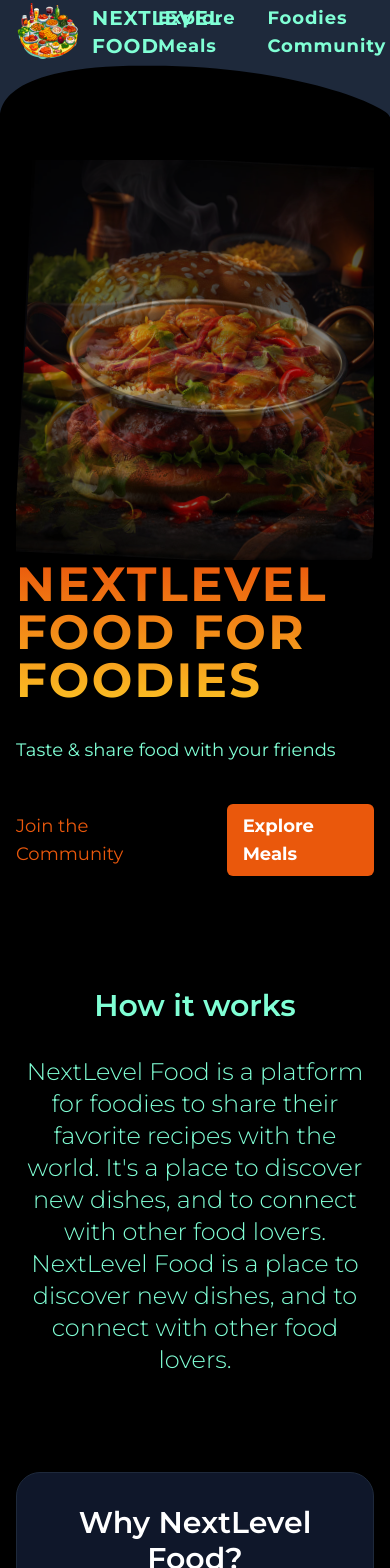
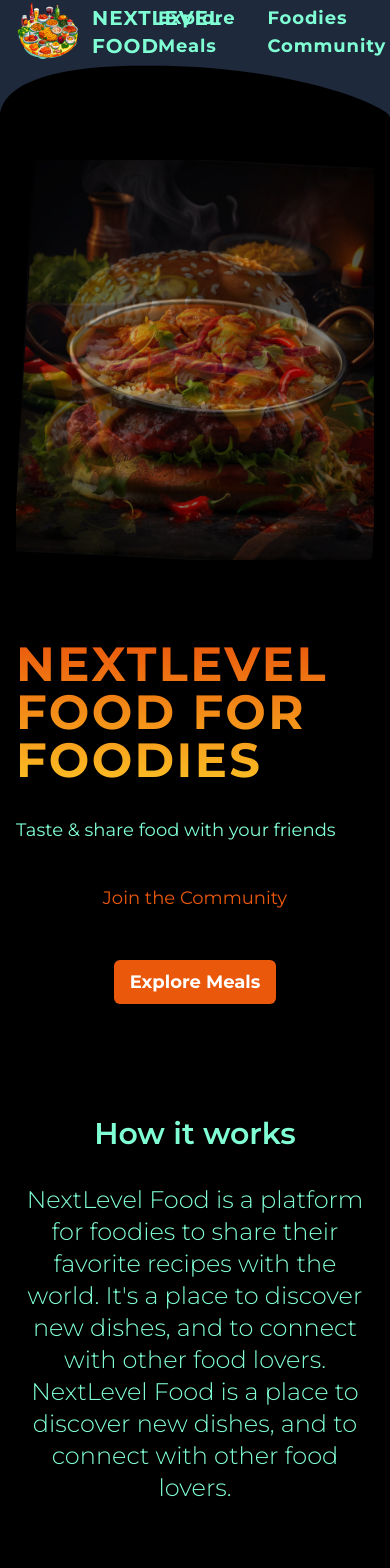
Before and after one commit to wjaqbo/share-menu, a Next.js app: page / in a window 390 px wide. Shown: the top 1568 px of the page. Built offline with nearby package versions, Linux system fonts and the light colour scheme.

Commit message:
Responsive pages

```diff
--- a/src/app/community/page.tsx
+++ b/src/app/community/page.tsx
@@ -26,7 +26,7 @@ export default function CommunityPage() {
       <section className="my-40">
         <h2 className="text-center text-3xl font-bold">Community Perks</h2>
 
-        <ul className="flex gap-12 text-center text-lg font-light">
+        <ul className="gap-12 text-center text-lg font-light md:flex">
           <li>
             <Image
               src={mealIcon}
--- a/src/app/meals/[slug]/page.tsx
+++ b/src/app/meals/[slug]/page.tsx
@@ -37,7 +37,7 @@ export default async function MealDetailsPage({
   return (
     <>
       <header className="mx-auto my-20 gap-12 md:flex">
-        <div className="relative h-[20rem] w-[30rem]">
+        <div className="relative h-[20rem] md:w-[30rem]">
           <Image
             className="animate-slideRight object-cover"
             fill
@@ -45,7 +45,7 @@ export default async function MealDetailsPage({
             alt={title}
           />
         </div>
-        <div className="flex animate-slideLeft flex-col">
+        <div className="mt-20 flex animate-slideLeft flex-col">
           <h1 className="text-5xl font-bold">{title}</h1>
           <p className="mt-5 italic">
             by <a href={`mailto:${creator_email}`}>{creator}</a>
--- a/src/app/meals/share/page.tsx
+++ b/src/app/meals/share/page.tsx
@@ -28,7 +28,7 @@ export default function ShareMealPage() {
       </header>
       <section className="my-8 text-lg">
         <form action={formAction} className="flex max-w-[40rem] flex-col gap-8">
-          <div className="flex gap-4">
+          <div className="gap-4 md:flex">
             <p className="flex w-full flex-col gap-2">
               <label htmlFor="name">Name</label>
               <input
--- a/src/app/page.tsx
+++ b/src/app/page.tsx
@@ -9,14 +9,14 @@ export default function HomePage() {
         <div className="h-[25rem] md:w-[40rem]">
           <ImageSlideshow />
         </div>
-        <div className="ml-auto max-w-[31rem]">
+        <div className="ml-auto mt-20 max-w-[31rem]">
           <div className="flex flex-col gap-8">
-            <h1 className="bg-gradient-to-t from-amber-400 to-orange-600 bg-clip-text text-5xl font-bold uppercase tracking-wider text-transparent">
+            <h1 className="inline-block bg-gradient-to-t from-amber-400 to-orange-600 bg-clip-text text-5xl font-bold uppercase tracking-wider text-transparent">
               NextLevel Food for Foodies
             </h1>
             <p className="text-lg">Taste & share food with your friends</p>
           </div>
-          <div className="mt-10 flex items-center gap-12">
+          <div className="mt-10 flex flex-col items-center gap-12 md:flex-row">
             <Link href="/community" className="text-lg text-orange-600">
               Join the Community
             </Link>
@@ -47,7 +47,7 @@ export default function HomePage() {
         <h2 className="my-8 text-center text-3xl font-semibold">
           Why NextLevel Food?
         </h2>
-        <div className="flex gap-16">
+        <div className="gap-16 md:flex">
           <div>
             <p>
               NextLevel Food is a platform for foodies to share their favorite
```
